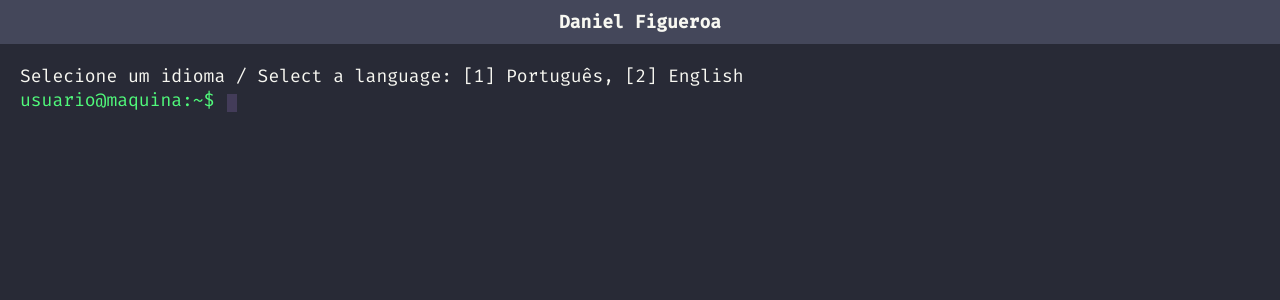
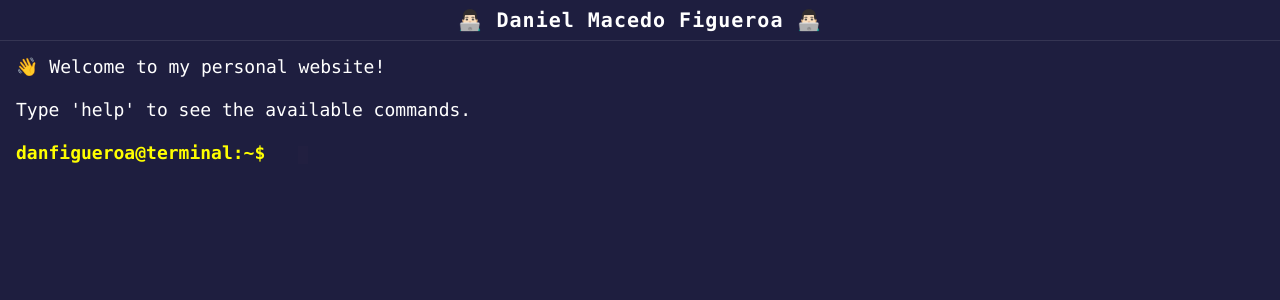
Before and after one commit to danfigueroa/daniel-figueroa, a React (Vite) app: page / in a window 1280 px wide. Shown: the top 300 px of the page. Built offline with nearby package versions, Linux system fonts and the light colour scheme.

Commit message:
feat: interface & content update

```diff
--- a/src/components/Terminal.tsx
+++ b/src/components/Terminal.tsx
@@ -1,160 +1,137 @@
 // src/components/Terminal.tsx
-import React, { useState, useEffect, useRef } from 'react';
-import { commandsPt, commandsEn } from '../commands';
-
-type Language = 'pt' | 'en' | null;
+import React, { useState, useEffect, useRef } from 'react'
+import { commandsEn } from '../commands'
 
 interface Line {
-  content: string;
-  isHtml?: boolean;
+    content: string
+    isHtml?: boolean
 }
 
-const PROMPT = "usuario@maquina:~$ ";
+const PROMPT_USER = 'danfigueroa'
+const PROMPT_AT = '@'
+const PROMPT_LOCATION = 'terminal:~$ '
 
 const translations = {
-  pt: {
-    welcome: "Bem-vindo ao meu terminal pessoal!",
-    helpMsg: "Digite 'help' para ver os comandos disponíveis.",
-    langPrompt: "Selecione um idioma: [1] Português, [2] English",
-    invalidOption: "Opção inválida",
-    unrecognizedCmd: (cmd: string) => `Comando não reconhecido: ${cmd}`
+    en: {
+        welcome: '👋 Welcome to my personal website!',
+        helpMsg: "Type 'help' to see the available commands.",
+        unrecognizedCmd: (cmd: string) => `Command not recognized: ${cmd}`,
     },
-  en: {
-    welcome: "Welcome to my personal terminal!",
-    helpMsg: "Type 'help' to see the available commands.",
-    langPrompt: "Select a language: [1] Português, [2] English",
-    invalidOption: "Invalid option",
-    unrecognizedCmd: (cmd: string) => `Command not recognized: ${cmd}`
 }
-};
 
 export const Terminal: React.FC = () => {
-  const [history, setHistory] = useState<Line[]>([]);
-  const [currentInput, setCurrentInput] = useState<string>("");
-  const [language, setLanguage] = useState<Language>(null);
+    const [history, setHistory] = useState<Line[]>([])
+    const [currentInput, setCurrentInput] = useState<string>('')
 
-  const containerRef = useRef<HTMLDivElement>(null);
+    const containerRef = useRef<HTMLDivElement>(null)
 
     useEffect(() => {
-    // Ao iniciar, pergunta o idioma
+        // Ao iniciar, mostra a mensagem de boas-vindas em inglês
         setHistory([
-      { content: "Selecione um idioma / Select a language: [1] Português, [2] English" }
-    ]);
-  }, []);
+            { content: translations.en.welcome },
+            { content: translations.en.helpMsg },
+        ])
+    }, [])
 
     useEffect(() => {
         if (containerRef.current) {
-      containerRef.current.scrollTop = containerRef.current.scrollHeight;
+            containerRef.current.scrollTop = containerRef.current.scrollHeight
         }
-  }, [history]);
+    }, [history])
 
     const handleKeyDown = (e: React.KeyboardEvent<HTMLDivElement>) => {
         if (e.key === 'Backspace') {
-      setCurrentInput((prev) => prev.slice(0, -1));
-      e.preventDefault();
-    } else if (e.key.length === 1 && !e.ctrlKey && !e.metaKey && !e.altKey) {
-      setCurrentInput((prev) => prev + e.key);
+            setCurrentInput((prev) => prev.slice(0, -1))
+            e.preventDefault()
+        } else if (
+            e.key.length === 1 &&
+            !e.ctrlKey &&
+            !e.metaKey &&
+            !e.altKey
+        ) {
+            setCurrentInput((prev) => prev + e.key)
         } else if (e.key === 'Enter') {
-      executeCommand(currentInput.trim());
+            executeCommand(currentInput.trim())
         }
-  };
+    }
 
     const executeCommand = (cmd: string) => {
         // Linha do usuário sempre texto puro
-    setHistory(h => [...h, { content: PROMPT + cmd }]);
+        setHistory((h) => [
+            ...h,
+            { content: `${PROMPT_USER}${PROMPT_AT}${PROMPT_LOCATION}${cmd}` },
+        ])
 
-    if (language === null) {
-      // Escolhendo idioma
-      if (cmd === '1') {
-        setLanguage('pt');
-        setHistory(h => [
-          ...h,
-          { content: translations.pt.welcome },
-          { content: translations.pt.helpMsg }
-        ]);
-      } else if (cmd === '2') {
-        setLanguage('en');
-        setHistory(h => [
-          ...h,
-          { content: translations.en.welcome },
-          { content: translations.en.helpMsg }
-        ]);
-      } else {
-        setHistory(h => [
-          ...h,
-          { content: translations.pt.invalidOption + " / " + translations.en.invalidOption }
-        ]);
-        setHistory(h => [
-          ...h,
-          { content: "Selecione um idioma / Select a language: [1] Português, [2] English" }
-        ]);
-      }
-      setCurrentInput("");
-      return;
-    }
-
-    // Já temos um idioma selecionado
-    const currentCommands = language === 'pt' ? commandsPt : commandsEn;
-    const t = translations[language];
-
-    if (cmd === 'clear') {
-      setHistory([]);
-      setCurrentInput("");
-      return;
+        if (cmd.toLowerCase() === 'clear') {
+            setHistory([])
+            setCurrentInput('')
+            return
         }
 
         if (cmd === '') {
             // Comando vazio
-      setCurrentInput("");
-      return;
+            setCurrentInput('')
+            return
         }
 
-    const handler = currentCommands[cmd];
+        const currentCommands = commandsEn
+        const t = translations.en
+
+        const handler = currentCommands[cmd]
         if (handler) {
-      const result = handler();
+            const result = handler()
             if (result instanceof Promise) {
-        result.then(r => {
-          if (r) addHtmlLine(r);
-        });
+                result.then((r) => {
+                    if (r) addHtmlLine(r)
+                })
             } else {
-        if (result) addHtmlLine(result);
+                if (result) addHtmlLine(result)
             }
         } else {
-      setHistory(h => [...h, { content: t.unrecognizedCmd(cmd) }]);
+            setHistory((h) => [...h, { content: t.unrecognizedCmd(cmd) }])
         }
 
-    setCurrentInput("");
-  };
+        setCurrentInput('')
+    }
 
     const addHtmlLine = (html: string) => {
         // Substitui \n por <br> para formatação
-    const formatted = html.replace(/\n/g, "<br>");
-    setHistory(h => [...h, { content: formatted, isHtml: true }]);
-  };
+        const formatted = html.replace(/\n/g, '<br>')
+        setHistory((h) => [...h, { content: formatted, isHtml: true }])
+    }
 
     return (
         <div className="terminal-container">
-      <div className="terminal-header">
-        Daniel Figueroa
-      </div>
+            <div className="terminal-header">👨🏻‍💻 Daniel Macedo Figueroa 👨🏻‍💻</div>
             <div
                 className="terminal-body"
                 tabIndex={0}
                 onKeyDown={handleKeyDown}
                 ref={containerRef}
-        style={{ outline: "none"}}
+                style={{ outline: 'none' }}
             >
-        {history.map((line, i) => (
-          line.isHtml
-            ? <div key={i} dangerouslySetInnerHTML={{ __html: line.content }}></div>
-            : <div key={i}>{line.content}</div>
-        ))}
-        <div>
-          <span className="prompt">{PROMPT}</span>
-          <span>{currentInput}</span>
+                {history.map((line, i) =>
+                    line.isHtml ? (
+                        <div
+                            key={i}
+                            dangerouslySetInnerHTML={{ __html: line.content }}
+                        ></div>
+                    ) : (
+                        <div key={i}>{line.content}</div>
+                    )
+                )}
+                <div className="prompt-line">
+                    <span className="prompt">
+                        <span className="prompt-user">{PROMPT_USER}</span>
+                        <span className="prompt-at">{PROMPT_AT}</span>
+                        <span className="prompt-location">
+                            {PROMPT_LOCATION}
+                        </span>
+                    </span>
+                    <span className="prompt-input">{currentInput}</span>
                     <span className="cursor"></span>
                 </div>
             </div>
         </div>
-  );
-};
+    )
+}
--- a/src/index.css
+++ b/src/index.css
@@ -1,13 +1,29 @@
 @import url('https://fonts.googleapis.com/css2?family=Fira+Code:wght@400;500&display=swap');
 
-html, body {
+/* Novas variáveis para o tema Shades of Purple */
+:root {
+    --background-color: #1e1e3f; /* Deep purple background */
+    --foreground-color: #ffffff; /* Pure white text */
+    --header-background: #1e1e3f; /* Header matches background */
+    --prompt-color: #c397d8; /* Base purple (not used directly) */
+    --accent-yellow: #ffff00; /* Bright yellow for accents */
+    --cursor-color: #ff6188; /* Cursor color */
+    --label-color: #f07178; /* Label color */
+    --scrollbar-track-color: #17173d; /* Darker purple for scrollbar track */
+    --scrollbar-thumb-color: #c397d8;
+    --success-green: #3ad900; /* Green color for success messages */
+    --command-blue: #75eaff; /* Light blue for command outputs */
+}
+
+html,
+body {
     margin: 0;
     padding: 0;
     width: 100%;
     height: 100%;
-  background: #282a36; /* Fundo Dracula */
-  color: #f8f8f2;      /* Texto padrão */
-  font-family: 'Fira Code', monospace;
+    background: var(--background-color);
+    color: var(--foreground-color);
+    font-family: 'SF Mono', 'Monaco', 'Fira Code', monospace;
     font-size: 18px;
 }
 
@@ -18,45 +34,123 @@ html, body {
     width: 100vw;
     height: 100vh;
     box-sizing: border-box;
+    box-shadow: 0 0 20px rgba(0, 0, 0, 0.4); /* Adiciona destaque à janela */
 }
 
 /* Barra no topo do terminal */
 .terminal-header {
-  background: #44475a; /* Tom mais claro que o fundo */
-  padding: 10px;
+    background: var(--header-background);
+    padding: 8px;
     text-align: center;
     font-weight: bold;
+    color: var(--foreground-color);
+    font-size: 20px;
+    border-bottom: 1px solid rgba(255, 255, 255, 0.1);
+    letter-spacing: 1px;
 }
 
 /* Área rolável com o conteúdo do terminal */
 .terminal-body {
     flex: 1;
     overflow-y: auto;
-  padding: 20px;
+    padding: 12px 16px;
     box-sizing: border-box;
+    background: var(--background-color);
 }
 
-/* Prompt e cursor */
+/* Novo estilo para o prompt (mimicando o powerlevel10k) */
 .prompt {
-  color: #50fa7b;
+    font-weight: bold;
 }
 
+.prompt-user {
+    color: var(--accent-yellow);
+}
+
+.prompt-at {
+    color: var(--accent-yellow);
+}
+
+.prompt-location {
+    color: var(--accent-yellow);
+}
+
+.prompt-input {
+    padding: 0 0.5em;
+    background: transparent;
+    color: var(--foreground-color);
+    font-family: inherit;
+    position: relative;
+    display: inline-flex;
+    align-items: center;
+}
+
+.prompt-line {
+    display: flex;
+    align-items: center;
+}
+
+/* Cursor retangular maior */
 .cursor {
     display: inline-block;
     width: 10px;
     height: 1em;
-  background: #bd93f9;
-  vertical-align: bottom;
-  margin-left: 2px;
-  animation: blink 1s infinite alternate;
+    background: var(--cursor-color);
+    margin-left: 4px;
+    position: relative;
+    top: 1px;
+    animation: blink 0.8s infinite alternate;
 }
 
+/* Destaque para labels */
 .label {
-  color: #ff79c6;
+    color: var(--accent-yellow);
+    font-weight: bold;
+}
+
+/* Label verde para comandos disponíveis */
+.success-label {
+    color: var(--success-green);
     font-weight: bold;
 }
 
 @keyframes blink {
-  0% { opacity: 1; }
-  100% { opacity: 0; }
+    0% {
+        opacity: 1;
     }
+    100% {
+        opacity: 0;
+    }
+}
+
+/* Melhorar a aparência das linhas com espaçamento adequado para UX/UI */
+.terminal-body div {
+    white-space: pre-wrap;
+    line-height: 1.6; /* Aumentado para melhor legibilidade */
+    margin-bottom: 0.8em; /* Espaçamento entre as linhas */
+}
+
+/* Scrollbar personalizada */
+.terminal-body::-webkit-scrollbar {
+    width: 8px;
+}
+
+.terminal-body::-webkit-scrollbar-track {
+    background: var(--scrollbar-track-color);
+}
+
+.terminal-body::-webkit-scrollbar-thumb {
+    background-color: var(--scrollbar-thumb-color);
+    border-radius: 4px;
+}
+
+/* Estilos para o currículo */
+.company {
+    color: var(--accent-yellow);
+    font-weight: bold;
+}
+
+.tech-category {
+    color: var(--accent-yellow);
+    font-weight: bold;
+}
```
Also changed, not shown: src/commands/index.ts (+59 -16 lines), src/App.tsx (line endings or trailing spaces), src/main.tsx (line endings or trailing spaces), 1 other file (tests, documents, lock files or other folders). Lines whose indentation alone changed are shown as unchanged.
